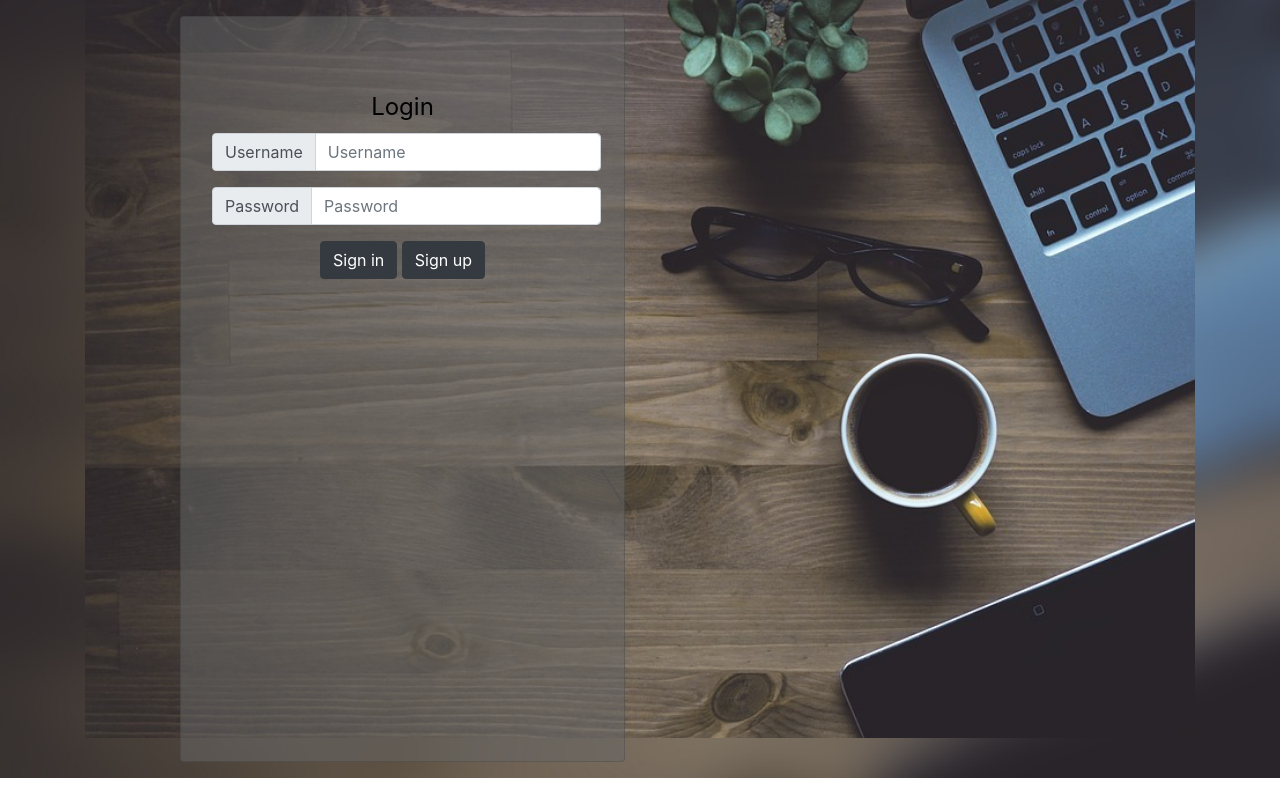
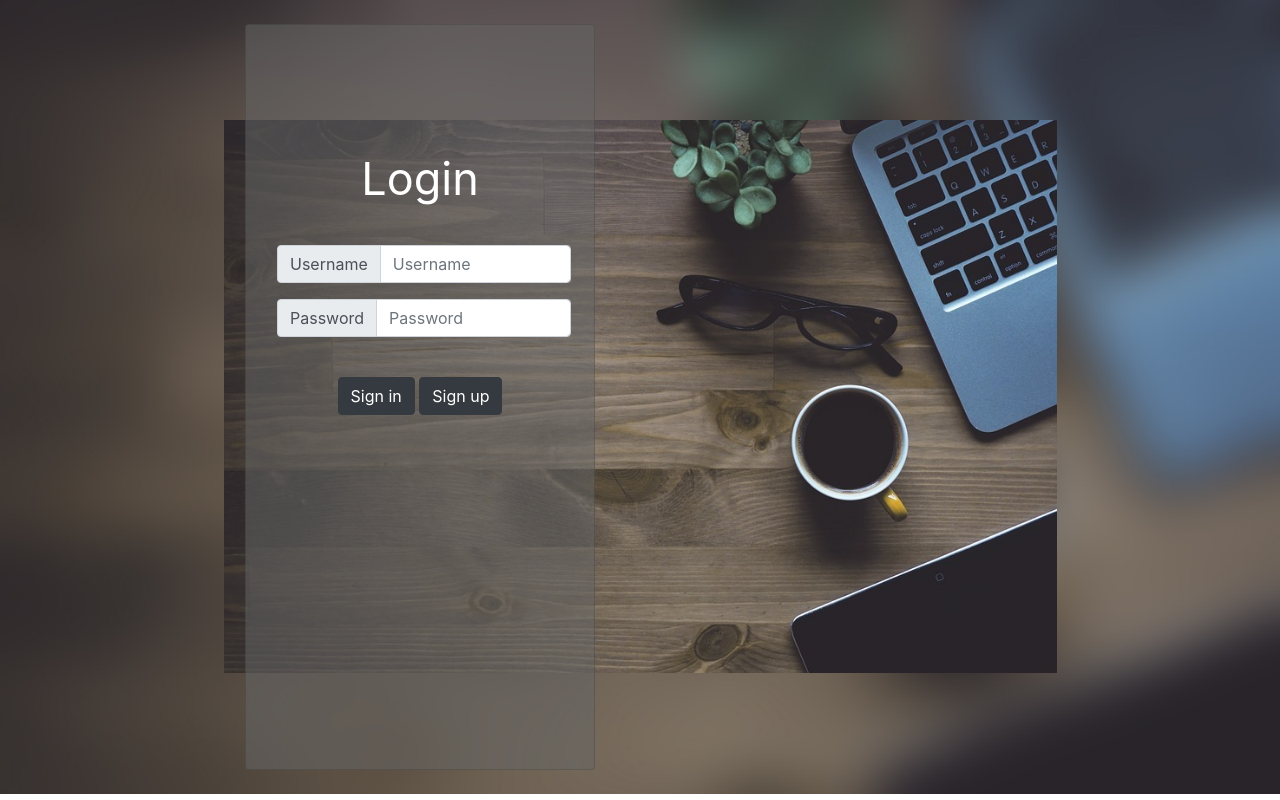
Before and after one commit to witsarutpalm111/ce-app-0, a PHP site: page /Login.php in a window 1280 px wide. Run offline with PHP 8.4, Linux system fonts and the light colour scheme.

Commit message:
Update Login.php

```diff
--- a/Login.php
+++ b/Login.php
@@ -32,21 +32,40 @@
     <title>Form Login</title>
 
 
+    <style>
+        #p1 {
+            font-size: 45px;
+        }
+
+        #blurbox{
+            width: 350px;
+            padding: 0px;
+            margin: -30px;
+        }
+    </style>
+
+    <style type="text/css">
+        html, body { overflow:  hidden; }
+        /* เอาscrollup-down ออก */
+    </style>
+
 
 </head>
 
 <body>
     <div  style="background-image: url(BG/wall3.jpg); background-repeat: no-repeat;background-size: 100%;">
         <div class="container h-90">
-            <div style="background-image: url(BG/123.jpg); background-repeat: no-repeat; background-size: 100%;">
+            <div style="background-image: url(BG/123.jpg); background-position:center ; background-repeat: no-repeat; background-size: 75%;">
                 <div class="row">
-                    <div class="col-1"></div>
-                    <div class="col-5">
-                        <div class="card mb-3 mt-3" style="background-color:#66666688">
+                    <div class="col-2"></div>
+                    <div class="col-4">
+                        <div id="blurbox" class="card  mb-4 mt-4" style="background-color:#66666688">
+
                             <form action="LoginForm.php" id="FormLogin" method="post" style="width:100%;">
                                 <div style="min-height:93vh;">
-                                    <div class="container h-100"><br><br><br>
-                                        <legend id="p1" style="text-align:center; color:black;">Login </legend>
+                                    <div class="container h-100"><br><br><br><br><br>
+                                        <legend id="p1" style="text-align:center; color:white;">Login </legend>
+                                        <br>
                                         <div class="input-group mb-3 ml-3">
                                             <div class="input-group-prepend">
                                                 <span class="input-group-text" id="basic-addon1">Username</span>
@@ -62,6 +81,7 @@
                                                 aria-label="Username" aria-describedby="basic-addon1"
                                                 name="em_Password">
                                         </div>
+                                        <br>
                                         <div style="text-align: center;">
                                             <input type="submit" class="btn btn-dark" name="submit" value="Sign in" />
                                             <a href="add_user/Forminsert_user.php" class="btn btn-dark">Sign up</a>
```
